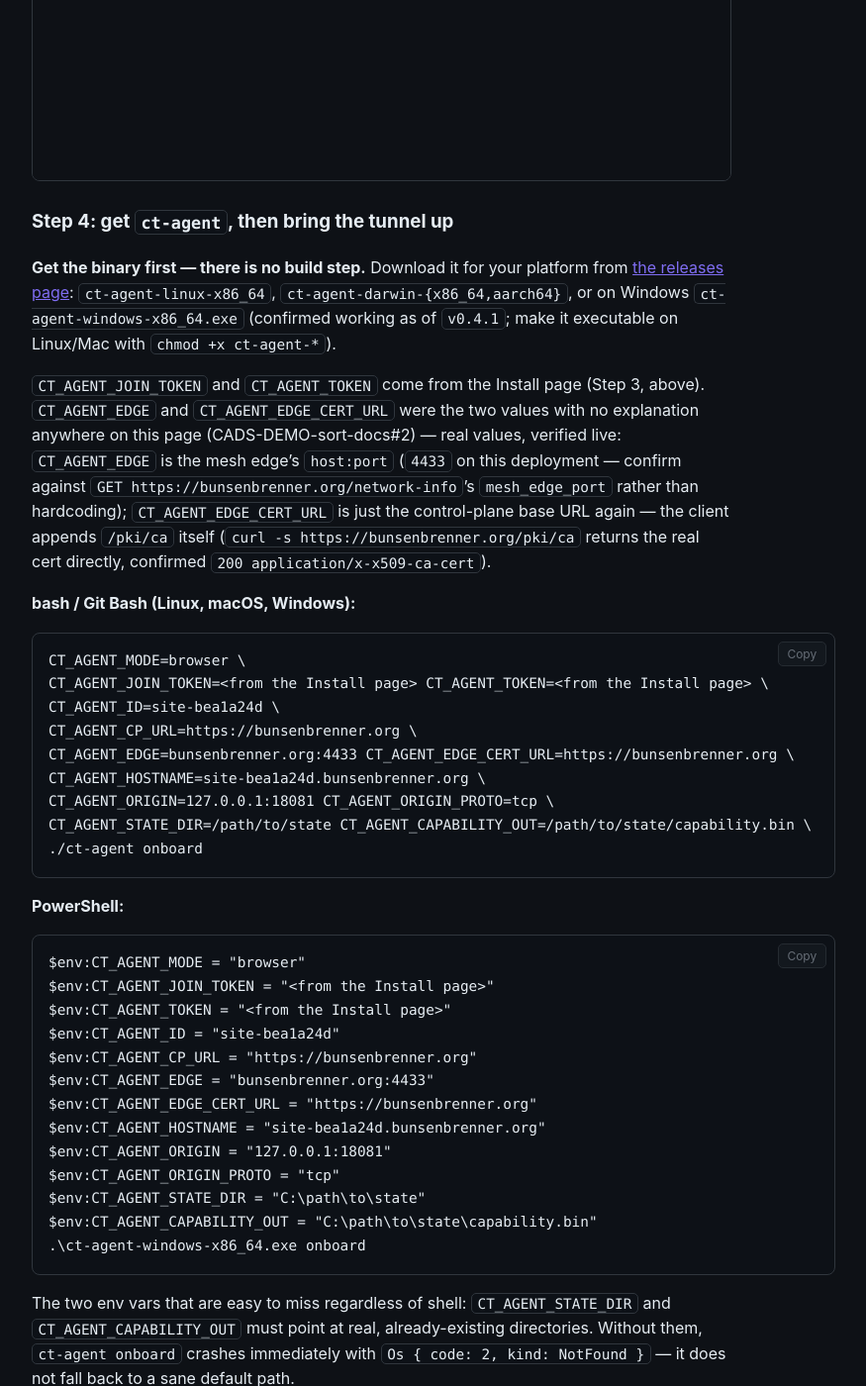
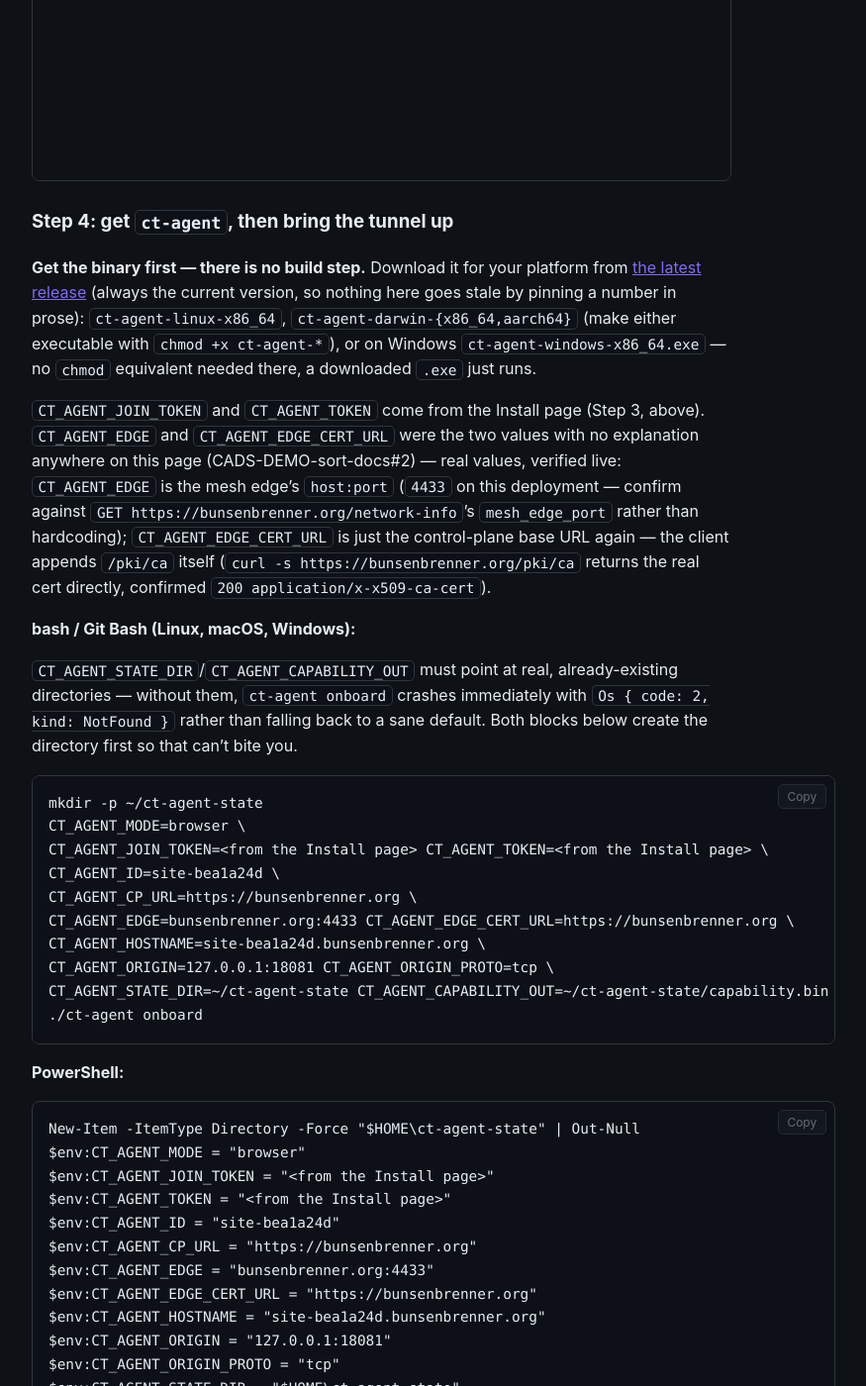
Before and after one commit to scimbe/CADS-DEMO-sort-docs, a Jekyll site: the page built from _tutorials/first-participant.md, in a window 1280 px wide and 1400 px high, scrolled down 4761 px. Shown: the whole window at 99% size, without its empty margins (322-1197 px from the left). Built offline with Jekyll 4.4.1, drawn with Linux system fonts in a browser that asks for light colours; some of the changed text lies outside the part shown.

Commit message:
fix: 5 real papercuts from Windows testing (CADS-DEMO-sort-docs#3)
1. dryrun.py now accepts an optional third argv (comma-separated array),
   so the tutorial's own reproduced-result tables are actually reproducible
   by a reader instead of only ever seeing a fresh random array. Verified:
   `python3 dryrun.py ./handlers/reference-sorter.sh 30 5,3,8,1,9,2` ->
   rounds=8 faults=0 sorted=True.
2. dryrun.py's prints are now unbuffered (functools.partial(print,
   flush=True)) -- a real LLM-backed run took minutes per the tutorial's own
   numbers, and redirected output showed nothing at all until the whole run
   finished. Same root complaint as CADS-DEMO-sort#12, same fix shape.
3. "make it executable... chmod +x" now scoped explicitly to the Linux/Mac
   assets -- Windows .exe needs no chmod equivalent and the prose no longer
   implies otherwise.
4. Both the bash and PowerShell onboard blocks now create
   CT_AGENT_STATE_DIR first (mkdir -p / New-Item -Force) instead of only
   warning about the Os{code:2,NotFound} crash that skipping it causes.
5. Dropped the stale "confirmed working as of v0.4.1" version pin (v0.4.1
   turned out to be the specific release missing channel invite, per
   ct-agent#14) in favor of always linking the latest release.

````diff
--- a/_tutorials/first-participant.md
+++ b/_tutorials/first-participant.md
@@ -49,10 +49,11 @@ The Install page shows a single-use `CT_AGENT_JOIN_TOKEN` and a persistent `CT_A
 ### Step 4: get `ct-agent`, then bring the tunnel up
 
 **Get the binary first — there is no build step.** Download it for your platform from
-[the releases page](https://github.com/scimbe/ct-agent/releases/latest):
-`ct-agent-linux-x86_64`, `ct-agent-darwin-{x86_64,aarch64}`, or on Windows
-`ct-agent-windows-x86_64.exe` (confirmed working as of `v0.4.1`; make it executable on
-Linux/Mac with `chmod +x ct-agent-*`).
+[the latest release](https://github.com/scimbe/ct-agent/releases/latest) (always the current
+version, so nothing here goes stale by pinning a number in prose):
+`ct-agent-linux-x86_64`, `ct-agent-darwin-{x86_64,aarch64}` (make either executable with
+`chmod +x ct-agent-*`), or on Windows `ct-agent-windows-x86_64.exe` — no `chmod` equivalent
+needed there, a downloaded `.exe` just runs.
 
 `CT_AGENT_JOIN_TOKEN` and `CT_AGENT_TOKEN` come from the Install page (Step 3, above).
 `CT_AGENT_EDGE` and `CT_AGENT_EDGE_CERT_URL` were the two values with no explanation anywhere on
@@ -65,7 +66,13 @@ itself (`curl -s https://bunsenbrenner.org/pki/ca` returns the real cert directl
 
 **bash / Git Bash (Linux, macOS, Windows):**
 
+`CT_AGENT_STATE_DIR`/`CT_AGENT_CAPABILITY_OUT` must point at real, already-existing directories —
+without them, `ct-agent onboard` crashes immediately with `Os { code: 2, kind: NotFound }` rather
+than falling back to a sane default. Both blocks below create the directory first so that can't
+bite you.
+
 ```bash
+mkdir -p ~/ct-agent-state
 CT_AGENT_MODE=browser \
 CT_AGENT_JOIN_TOKEN=<from the Install page> CT_AGENT_TOKEN=<from the Install page> \
 CT_AGENT_ID=site-bea1a24d \
@@ -73,13 +80,14 @@ CT_AGENT_CP_URL=https://bunsenbrenner.org \
 CT_AGENT_EDGE=bunsenbrenner.org:4433 CT_AGENT_EDGE_CERT_URL=https://bunsenbrenner.org \
 CT_AGENT_HOSTNAME=site-bea1a24d.bunsenbrenner.org \
 CT_AGENT_ORIGIN=127.0.0.1:18081 CT_AGENT_ORIGIN_PROTO=tcp \
-CT_AGENT_STATE_DIR=/path/to/state CT_AGENT_CAPABILITY_OUT=/path/to/state/capability.bin \
+CT_AGENT_STATE_DIR=~/ct-agent-state CT_AGENT_CAPABILITY_OUT=~/ct-agent-state/capability.bin \
 ./ct-agent onboard
 ```
 
 **PowerShell:**
 
 ```powershell
+New-Item -ItemType Directory -Force "$HOME\ct-agent-state" | Out-Null
 $env:CT_AGENT_MODE = "browser"
 $env:CT_AGENT_JOIN_TOKEN = "<from the Install page>"
 $env:CT_AGENT_TOKEN = "<from the Install page>"
@@ -90,15 +98,10 @@ $env:CT_AGENT_EDGE_CERT_URL = "https://bunsenbrenner.org"
 $env:CT_AGENT_HOSTNAME = "site-bea1a24d.bunsenbrenner.org"
 $env:CT_AGENT_ORIGIN = "127.0.0.1:18081"
 $env:CT_AGENT_ORIGIN_PROTO = "tcp"
-$env:CT_AGENT_STATE_DIR = "C:\path\to\state"
-$env:CT_AGENT_CAPABILITY_OUT = "C:\path\to\state\capability.bin"
+$env:CT_AGENT_STATE_DIR = "$HOME\ct-agent-state"
+$env:CT_AGENT_CAPABILITY_OUT = "$HOME\ct-agent-state\capability.bin"
 .\ct-agent-windows-x86_64.exe onboard
 ```
-
-The two env vars that are easy to miss regardless of shell: `CT_AGENT_STATE_DIR` and
-`CT_AGENT_CAPABILITY_OUT` must point at real, already-existing directories. Without them,
-`ct-agent onboard` crashes immediately with `Os { code: 2, kind: NotFound }` — it does not fall
-back to a sane default path.
 
 ### Step 5: confirm it's live
 
````
Also changed, not shown: _how-to/join-as-a-participant.md (+12 -4 lines).
